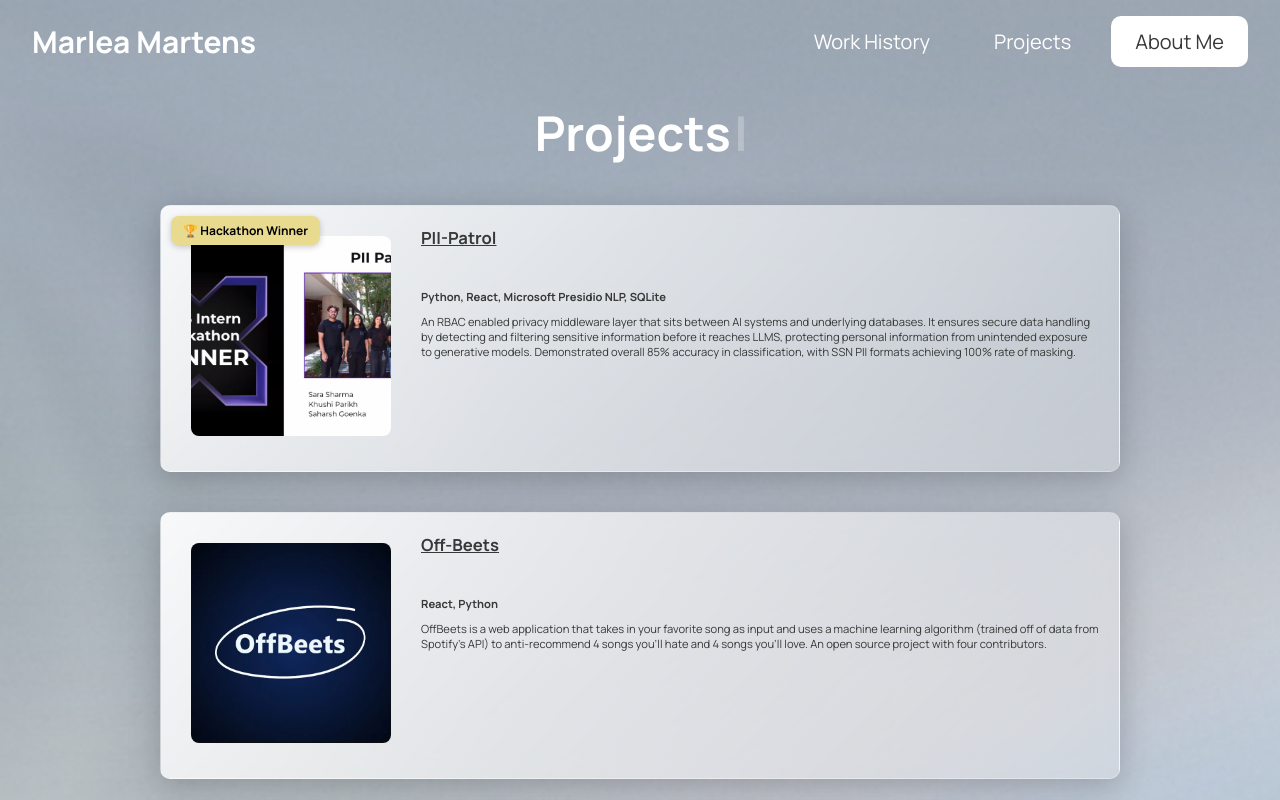
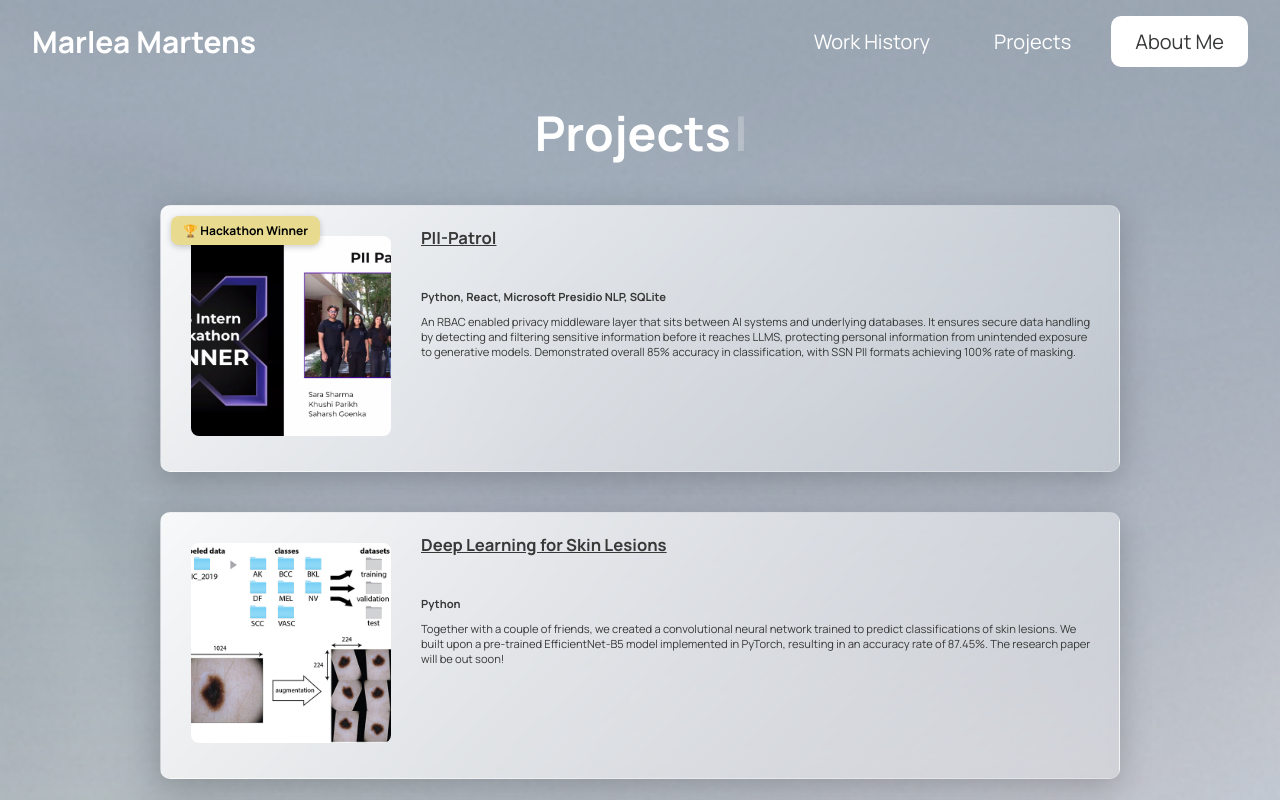
Before and after one commit to MarleaM/marlea-portfolio, a React (Vite) app: page /project in a window 1280 px wide. Shown: the top 800 px of the page. Built offline with nearby package versions, Linux system fonts and the light colour scheme.

Commit message:
updating!

```diff
--- a/src/components/AboutMe.jsx
+++ b/src/components/AboutMe.jsx
@@ -38,15 +38,19 @@ function AboutMe() {
               />
             </h1>
               <p>
-                Hello! I'm Marlea, a senior at Swarthmore College studying CS. I’m really into building software and love anything that involves systems, cloud infrastructure, or just solving cool problems with code. Outside of tech, I’m a big fan of running (I ran Wharf to Wharf in Santa Cruz this summer!), music, and games.
+                Hello! I'm Marlea, a senior at Swarthmore College studying CS and Chinese. I have always loved building things and solving problems,
+                so computer science/software engineering has become one of my greatest passions!
+                Outside of tech, I’m a big fan of running (I ran Wharf to Wharf in Santa Cruz this summer!), playing the piano, and learning languages.
               </p>
 
               <p>
-                At Swarthmore, I’m part of the leadership team for Gender Minorities in Math and Stats, as well as a resident assistant for Mertz Hall. I love contributing to communities where people feel supported!
+                For the past three years, I have worked as a TA for the CS department, focusing on systems classes (one of my favorite
+                gigs I've had in my college career!). I've really found a passion in creating a community where students feel supported and don't feel
+                ashamed to ask "stupid" questions.
               </p>
 
               <p>
-                This past summer, I was in San Jose (CA was beautiful) interning at Nutanix on the devolper productivity team, where I mostly worked in Golang
+                This past summer, I was in San Jose interning at Nutanix on the devolper productivity team, where I mostly worked in Golang
 
                   <img
                   src={gomoji}
@@ -58,8 +62,8 @@ function AboutMe() {
               </p>
 
               <p>
-                Lately, I’ve been super interested in operating systems, virtual machines, and anything that makes dev tools more powerful and secure.
-                 I'm always curious to learn more and build things that are both useful and fun!
+                Lately, I’ve been super interested in operating systems, machine learning, and compilers!
+                I'm always curious to learn more and build things!
                 Feel free to reach out to me at marleamartens1@gmail.com 😊 I love emails!
               </p>
 
--- a/src/components/Hero.jsx
+++ b/src/components/Hero.jsx
@@ -28,7 +28,7 @@ const Hero = () => {
                 <div className = "hero_right_content">
                     <h1>
                         <Typewriter
-                            words={["Hello world, I am Marlea"]}
+                            words={["Hello world, I am Marlea", "歡迎！"]}
                             loop={0}
                             cursor
                             cursorStyle="|"
--- a/src/components/Project.jsx
+++ b/src/components/Project.jsx
@@ -8,6 +8,7 @@ import pii from '../assets/project_assets/pii-patrol.jpg';
 import open from '../assets/project_assets/open.png';
 import otw from '../assets/project_assets/otw.png';
 import lingua from '../assets/project_assets/lingua-cafe.jpg';
+import skin from '../assets/project_assets/skin_lesions.jpg';
 
 import { Link } from 'react-router-dom';
 import { Typewriter } from "react-simple-typewriter";
@@ -56,6 +57,23 @@ function Projects() {
                 <p>
                     An RBAC enabled privacy middleware layer that sits between AI systems and underlying databases. It ensures secure data handling by detecting and filtering sensitive information before it reaches LLMS, protecting
                     personal information from unintended exposure to generative models. Demonstrated overall 85% accuracy in classification, with SSN PII formats achieving 100% rate of masking.
+                </p>
+            </div>
+        </a>
+
+        <a className = "project_box">
+            <div className = "project_box_image_section">
+                <img src={skin} alt="Project preview" className="project_image" />
+            </div>
+            <div className = "project_box_text_section">
+            <a href="https://github.com/MarleaM/DeepLearningForSkinLesions" target="_blank" rel="noopener noreferrer">
+                <h1>Deep Learning for Skin Lesions</h1>
+            </a>
+                <h3>Python</h3>
+                <p>
+                    Together with a couple of friends, we created a convolutional neural network trained to predict classifications of
+                    skin lesions. We built upon a pre-trained EfficientNet-B5 model implemented in PyTorch, resulting in an
+                    accuracy rate of 87.45%. The research paper will be out soon!
                 </p>
             </div>
         </a>
--- a/src/components/Work.jsx
+++ b/src/components/Work.jsx
@@ -85,13 +85,13 @@ opportunities.
                         <div className = "work_box_text_section">
                             <h1 className = "work_box_text">Computer Science Teaching Assistant</h1>
                             <h2 className = "work_box_company">Swarthmore College </h2>
-                            <h3 className = "work_box_date">Jan 2023 - Dec 2024 </h3>
+                            <h3 className = "work_box_date">Jan 2023 - Present </h3>
                             <p className = "work_box_p">Provides assistance in Intro to Computer Systems,
                                 concentrating
                                 on C programming and parallel & distributed computing, as well as Intro to
                                 Computer Science, focusing on Python and fundamental programming skills.
                             </p>
-                            <p className = "work_box_p">Courses: Intro to Computer Science, Data Structures and Algorithms, Intro to Computer Systems. </p>
+                            <p className = "work_box_p">Courses: Intro to Computer Science (Python), Data Structures and Algorithms (C++), Intro to Computer Systems (C). </p>
                         </div>
                     </a>
 
```
Also changed, not shown: src/assets/project_assets/skin_lesions.jpg (added).
